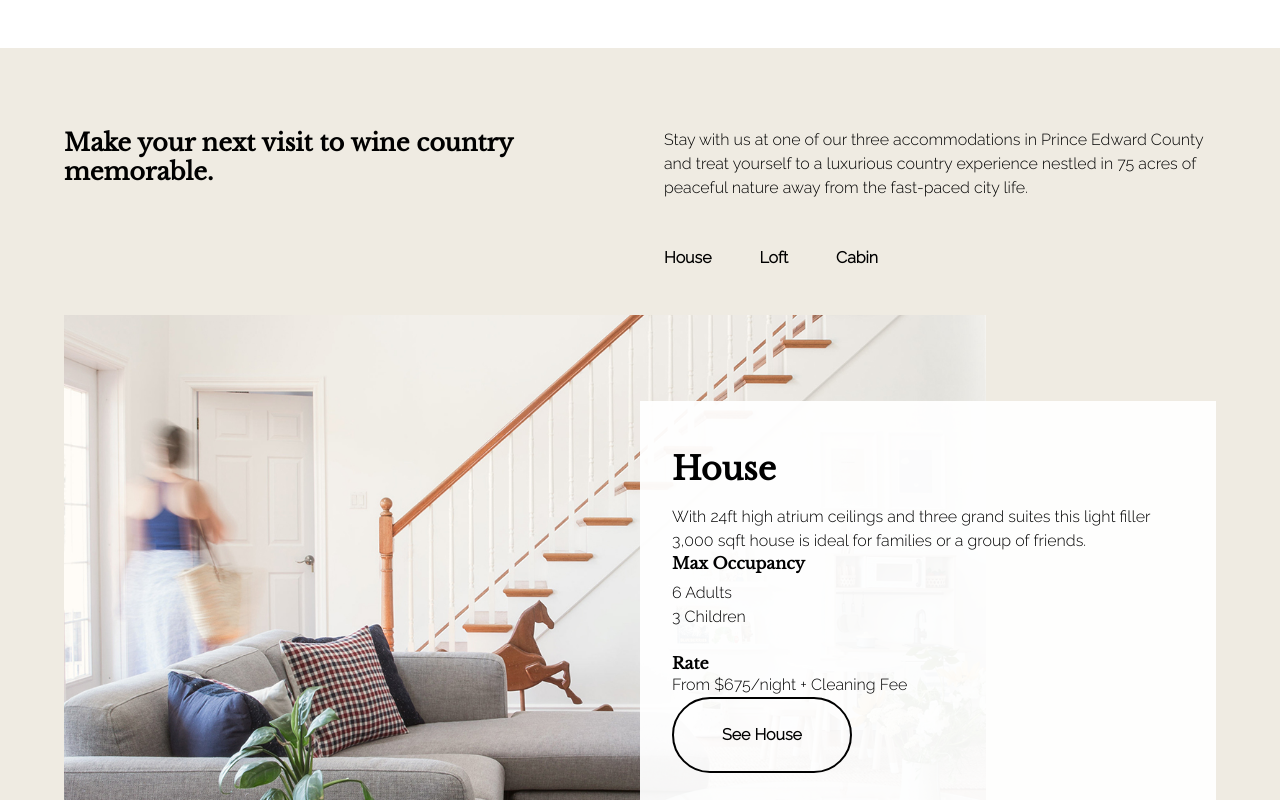
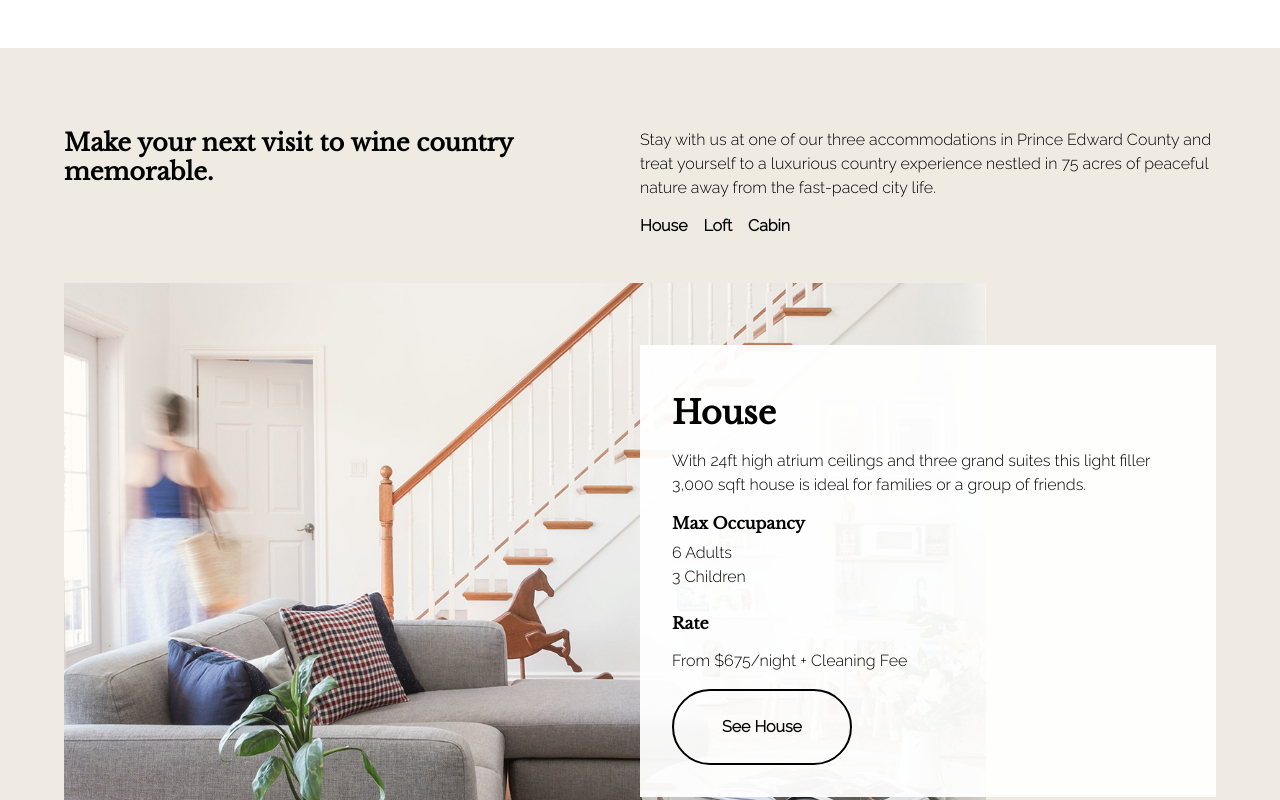
Before and after one commit to Jam52/the-edward, a React (Create React App) app: page /#/ in a window 1280 px wide. Shown: the part 1460-2260 px from the top of the page. Built offline with nearby package versions, Linux system fonts and the light colour scheme.

Commit message:
Update LandingPage, Footer, and OverviewCard

```diff
--- a/src/CSS/utility.scss
+++ b/src/CSS/utility.scss
@@ -18,22 +18,35 @@
 
 .split {
   display: flex;
+  flex-direction: column;
 }
 
 .split > * {
   flex-basis: 100%;
+  margin-top: var(--gap, $spacer);
 }
 
 .flow-vert > * + * {
+  margin-top: $spacer;
+}
+
+.flow > * + * {
+  margin: 0 0 0 $spacer;
+}
+
+.control-flow > * + * {
+  margin: 0 0 0 var(--gap, $spacer);
+}
+
+.control-flow-vert > * + * {
   margin-top: var(--gap, $spacer);
 }
 
-.flow > * + * {
-  margin: var(--gap, $spacer) 0 0 0;
-}
-
 @media (min-width: $media_tablet) {
-  .flow > * + * {
-    margin: 0 0 0 var(--gap, $spacer);
+  .split {
+    flex-direction: row;
+  }
+  .split > * {
+    margin-top: 0;
   }
 }
--- a/src/components/Footer/Footer.js
+++ b/src/components/Footer/Footer.js
@@ -4,10 +4,8 @@ import styles from './Footer.module.scss';
 
 const Footer = () => {
   return (
-    <footer
-      data-testid="component-footer"
-      className={`section section--light ${styles.footer}`}
-    >
+    <footer data-testid="component-footer" className="bg--light">
+      <div className={`container ${styles.footer}`}>
         <div className={styles.footer_section}>
           <h2>Address</h2>
           <p>
@@ -28,6 +26,7 @@ const Footer = () => {
           <Link to="/loft">Loft</Link>
           <Link to="/about">About</Link>
         </div>
+      </div>
     </footer>
   );
 };
--- a/src/components/Footer/Footer.module.scss
+++ b/src/components/Footer/Footer.module.scss
@@ -2,6 +2,7 @@
 
 .footer {
   margin-top: 3rem;
+  padding: 3rem 0;
   display: flex;
   flex-direction: column;
   gap: 2rem;
--- a/src/components/OverviewCard/OverviewCard.js
+++ b/src/components/OverviewCard/OverviewCard.js
@@ -22,7 +22,7 @@ const OverviewCard = (props) => {
       <div
         className={
           props.isFlipped
-            ? [styles.overview_info, styles.overview_info__right].join(' ')
+            ? `${styles.overview_info} ${styles.overview_info__right}`
             : styles.overview_info
         }
       >
--- a/src/components/OverviewCard/OverviewCard.module.scss
+++ b/src/components/OverviewCard/OverviewCard.module.scss
@@ -1,4 +1,10 @@
 @import '../../CSS/base';
+@import '../../CSS/utility.scss';
+
+.img {
+  position: relative;
+  width: 90%;
+}
 
 .overview {
   position: relative;
@@ -9,6 +15,7 @@
   justify-content: space-between;
 
   &_info {
+    @extend .flow-vert;
     transform: translateY(-2rem);
     align-self: flex-end;
     box-sizing: border-box;
--- a/src/views/LandingPage/LandingPage.js
+++ b/src/views/LandingPage/LandingPage.js
@@ -48,9 +48,8 @@ const LandingPage = () => {
         </section>
 
         <section className="section bg--light">
-          <div className={`container flow-vert ${styles.overview}`}>
-            <div className="flow-vert">
-              <div className="split flow">
+          <div className={`container control-flow-vert ${styles.overview}`}>
+            <div className="split">
               <h2>Make your next visit to wine country memorable.</h2>
               <div className="flow-vert">
                 <p>
@@ -78,7 +77,6 @@ const LandingPage = () => {
                   >
                     Cabin
                   </button>
-                  </div>
                 </div>
               </div>
             </div>
@@ -174,21 +172,29 @@ const LandingPage = () => {
 
         <section className="explore-section">
           <FadeInTransition>
-            <p>The Edward Traveler’s Guide</p>
-            <p className="explore-section__main">
+            <div className={`flow-vert ${styles.explore}`}>
+              <p className={styles.explore__main}>
+                The Edward Traveler’s Guide
+              </p>
+              <p>
                 How do you best enjoy your time in Ontario’s gastronomical
                 capital?
               </p>
               <Button text="See our top picks" to="/andlkdn" />
+            </div>
           </FadeInTransition>
         </section>
+        <div className="container">
           <ImageContainer
-          landscapeSrc={process.env.PUBLIC_URL + '/images/Homepage_Footer.jpg'}
+            landscapeSrc={
+              process.env.PUBLIC_URL + '/images/Homepage_Footer.jpg'
+            }
             portraitSrc={
               process.env.PUBLIC_URL + '/images/Homepage_Footer_Portrait.jpg'
             }
             alt="Bike beneath a green tree on a sunny day"
           />
+        </div>
       </main>
     </div>
   );
```
Also changed, not shown: src/normalize.css. Lines whose indentation alone changed are shown as unchanged.
